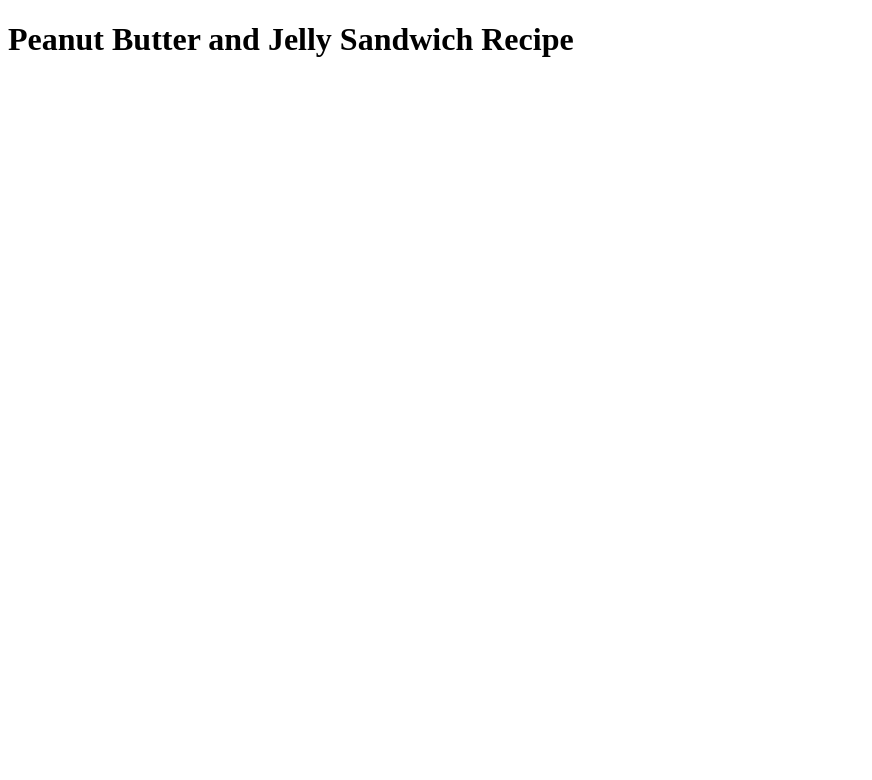
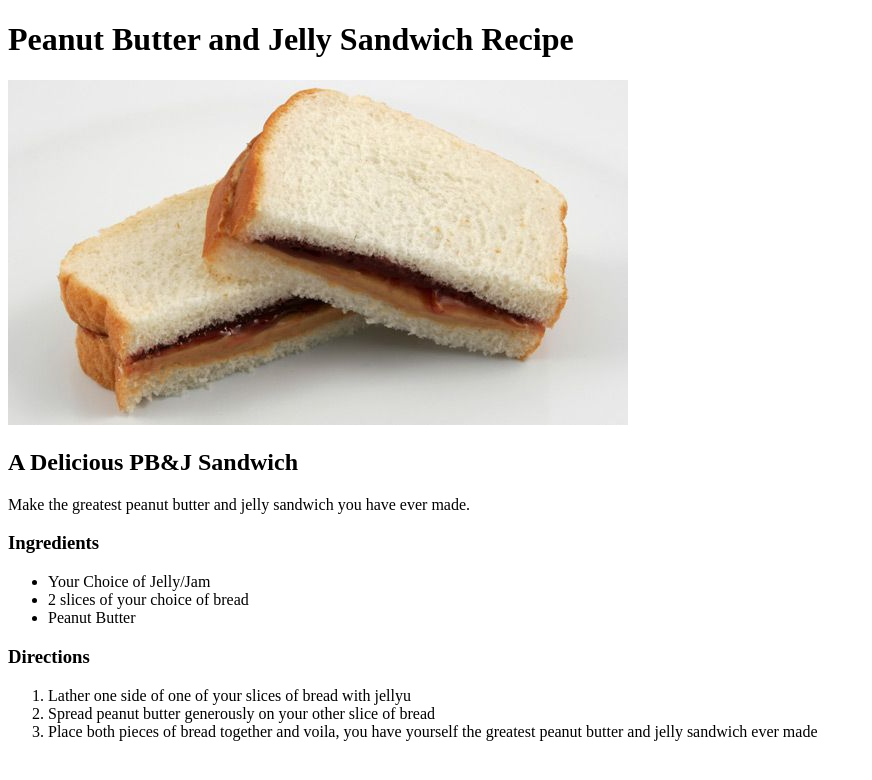
Before and after one commit to austinlthomas/odin-recipes, a plain HTML site: page recipes/peanut-butter-jelly.html in a window 1280 px wide. Shown: the whole page, without its empty margins (0-872 px from the left). Drawn offline with Linux system fonts and the light colour scheme.

Commit message:
Added recipe images and completed the pbj page

```diff
--- a/recipes/peanut-butter-jelly.html
+++ b/recipes/peanut-butter-jelly.html
@@ -8,5 +8,23 @@
 </head>
 <body>
   <h1>Peanut Butter and Jelly Sandwich Recipe</h1>
+  <img src="../images/peanut-butter-jelly.jpg">
+
+  <h2>A Delicious PB&J Sandwich</h2>
+  <p>Make the greatest peanut butter and jelly sandwich you have ever made.</p>
+
+  <h3>Ingredients</h3>
+  <ul>
+    <li>Your Choice of Jelly/Jam</li>
+    <li>2 slices of your choice of bread</li>
+    <li>Peanut Butter</li>
+  </ul>
+
+  <h3>Directions</h3>
+  <ol>
+    <li>Lather one side of one of your slices of bread with jellyu</li>
+    <li>Spread peanut butter generously on your other slice of bread</li>
+    <li>Place both pieces of bread together and voila, you have yourself the greatest peanut butter and jelly sandwich ever made</li>
+  </ol>
 </body>
 </html>
```
Also changed, not shown: images/peanut-butter-jelly.jpg (added), images/tuna-melt.jpg (added).
